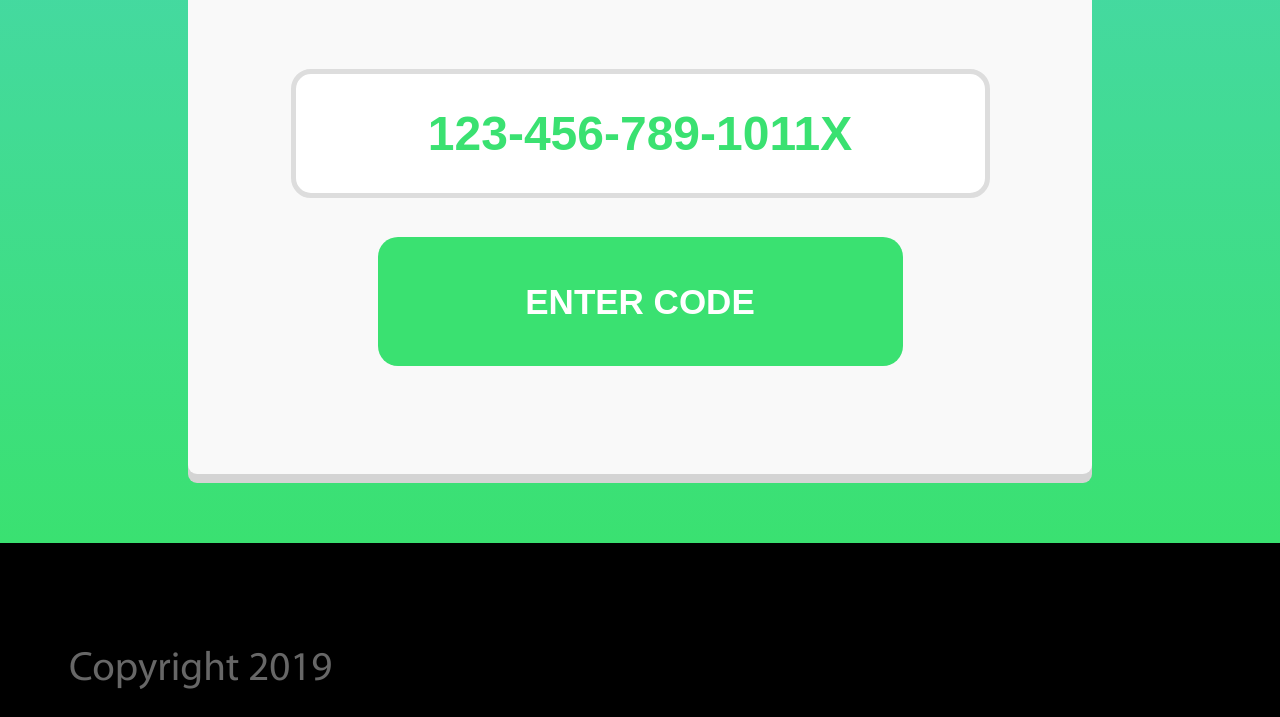
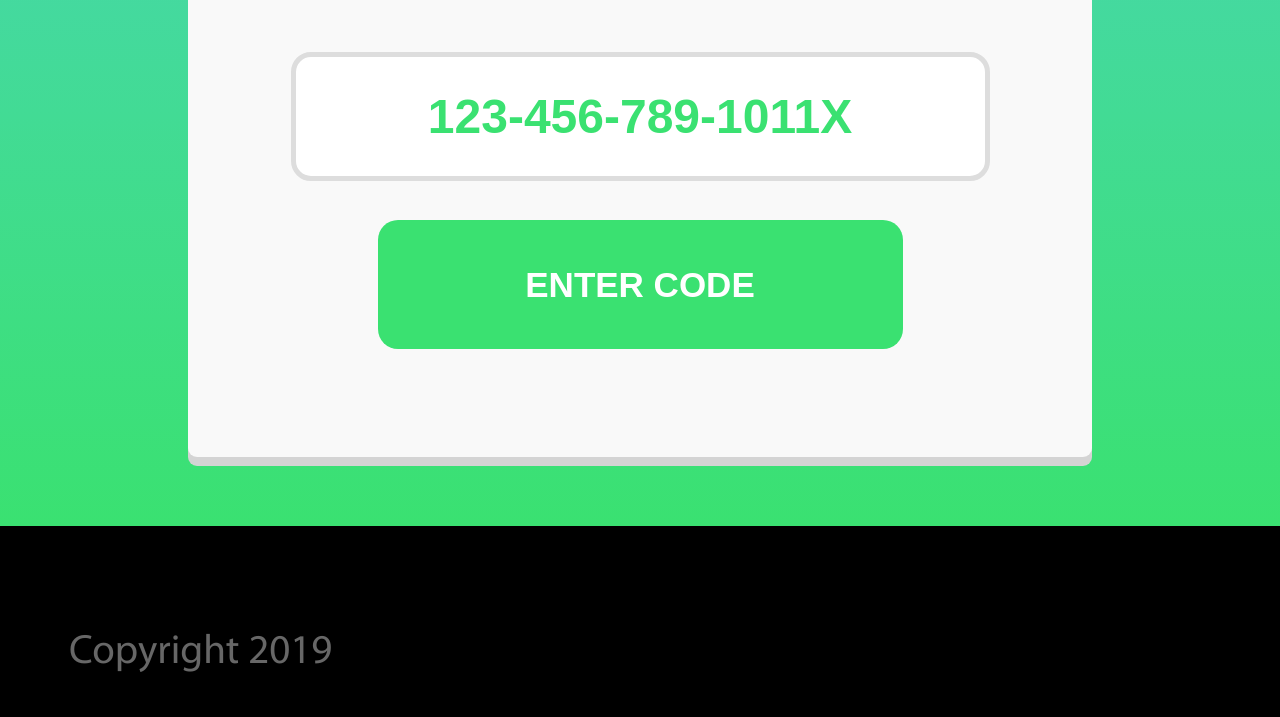
Before and after one commit to fortres/fortres.github.io, a plain HTML site: page index.html in a window 1280 px wide. Shown: the part 492-1209 px from the top of the page. Drawn offline with Linux system fonts and the light colour scheme; files whose address does not match are found by name.

Commit message:
small fixes

```diff
--- a/scss/main.scss
+++ b/scss/main.scss
@@ -69,7 +69,7 @@ body {
 
   .code-container {
     width: 904px;
-    padding: 108px 102px;
+    padding: 91px 102px 108px;
     margin: auto;
     border-radius: 9px;
     text-align: center;
```
Also changed, not shown: style.css.
